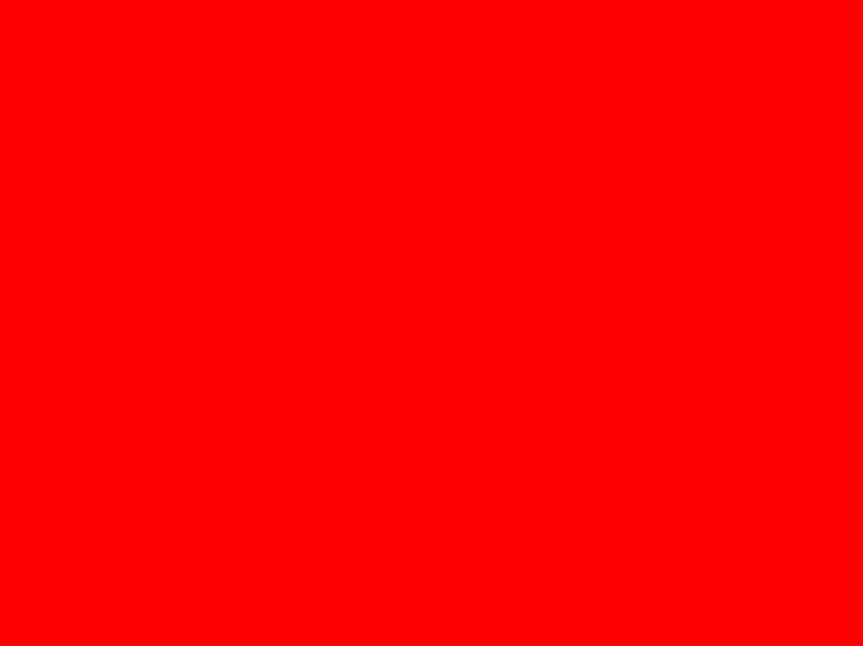
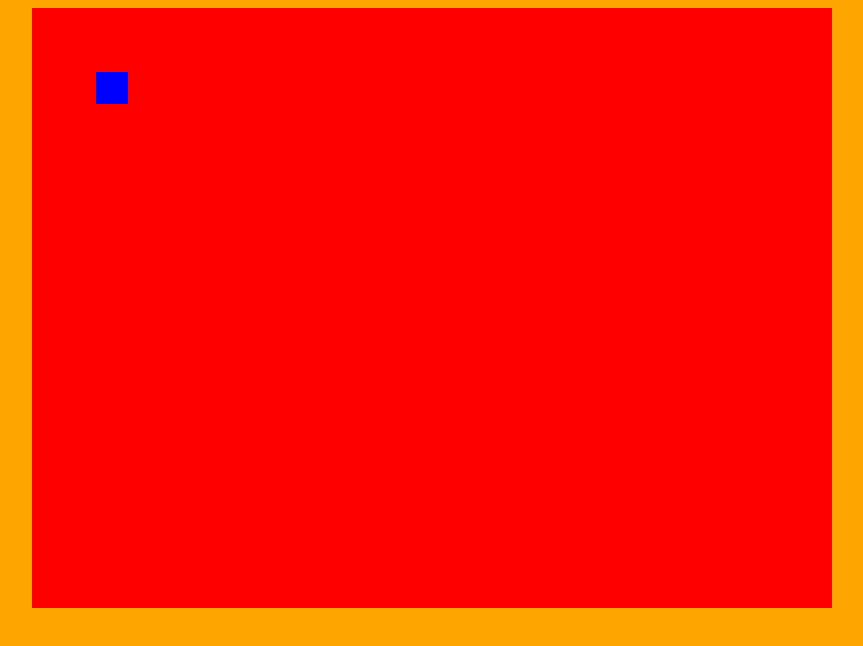
Before and after one commit to c4zombieslayer/c4zombie-survival, a website with bundled scripts: page public/index.html in a window 1280 px wide. Shown: the whole page, without its empty margins (208-1071 px from the left). Built offline with nearby package versions, Linux system fonts and the light colour scheme.

```diff
--- /dev/null
+++ b/package.json
@@ -0,0 +1,5 @@
+{
+  "dependencies": {
+    "express": "^4.19.2"
+  }
+}
--- a/public/index.css
+++ b/public/index.css
@@ -1,16 +1,11 @@
+body {
+    display: flex;
+    align-items: center;
+    justify-content: center;
+    background-color: orange;
 
-body, html {
-    margin: 0px !important;
-    padding: 0px !important;
-    height: 100vh;
-    overflow:hidden
 }
 
-
-canvas {
+#game-canvas {
     background-color: red;
-    width: 100%;
-    height: 100%;
-    margin: 0px;
-    padding: 0px;
 }
--- /dev/null
+++ b/src/environment/player.js
@@ -0,0 +1,19 @@
+export class Player {
+    constructor(x, y) {
+        this.x = x;
+        this.y = y;
+
+        this.move_X = 0;
+        this.move_y = 0;
+    }
+
+    tick(delta_time, mouse_pos) {
+
+    }
+
+    draw(ctx) {
+        ctx.rect(this.x, this.y, 32, 32);
+        ctx.fillStyle = "blue";
+        ctx.fill();
+    }
+}
--- a/src/system/game.js
+++ b/src/system/game.js
@@ -1,21 +1,32 @@
+import { Player } from "../environment/player.js";
 import { keyDownEvent, keyUpEvent, mouseDownEvent, mouseUpEvent, mouseMoveEvent } from "../helper/input_handler.js";
 
 
 export  class Game {
     constructor() {
+        // Delta time handling.
         this.run_loop =     false;
         this.last_time =    0;
 
+
+        // Canvas set up.
         this.canvas =   document.getElementById("game-canvas");;
         this.ctx =      this.canvas.getContext("2d");
+        this.canvas.width = 800;
+        this.canvas.height = 600;
 
+
+        // Input handling.
         this.handleMouseDown =  () => mouseDownEvent(this.mouse_pos);
         this.handleMouseUp =    () => mouseUpEvent(this.mouse_pos);
         this.handleMouseMove =  () => mouseMoveEvent(this.mouse_pos);
         this.mouse_pos =        {x: 0, y: 0};
 
+
+        // Environment and interface set up.
         this.environment =  [];
         this.gui =          [];
+        this.player;
     }
 
 
@@ -26,6 +37,12 @@
         this.canvas.addEventListener("mousedown",    this.handleMouseDown);
         this.canvas.addEventListener("mouseup",      this.handleMouseUp);
         this.canvas.addEventListener("mousemove",    this.handleMouseMove);
+
+
+        // Create player instance.
+        this.player = new Player(64, 64);//TODO set coords
+        this.environment.push(this.player);
+
 
         // Begin game loop.
         this.run_loop = true;
```
Also changed, not shown: public/index.html (+2 -1 lines), src/player.js (deleted), 2 other files.
